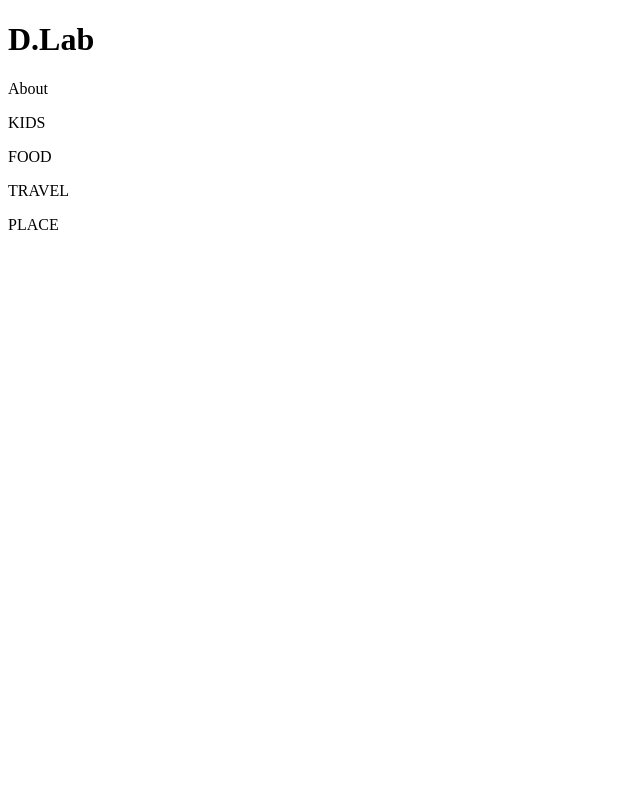
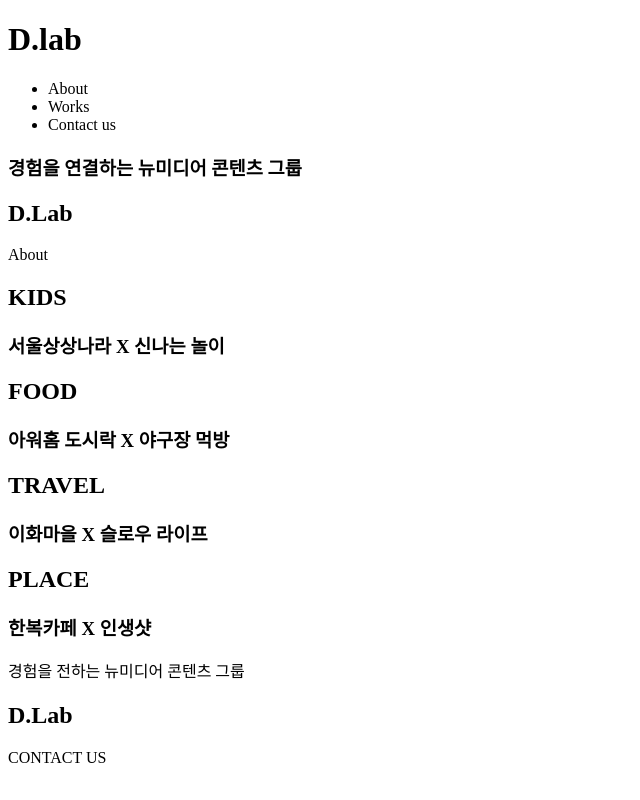
Before and after one commit to rubatocantabile/Creatinig_a_Website_Exercise, a plain HTML site: page 한초롱/index.html in a window 1280 px wide. Shown: the whole page, without its empty margins (0-640 px from the left). Drawn offline with nearby package versions, Linux system fonts and the light colour scheme; files that its build step writes are made by us from their sources.

Commit message:
index.html 커밋!
SSH 등록 후 테스트

```diff
--- a/한초롱/index.html
+++ b/한초롱/index.html
@@ -4,27 +4,48 @@
   <meta charset="UTF-8">
   <meta name="viewport" content="width=device-width, initial-scale=1.0">
   <meta http-equiv="X-UA-Compatible" content="ie=edge">
-  <title>Document</title>
+  <link rel="stylesheet" href="style.css">
+  <title>D.Lab</title>
 </head>
+
 <body>
+  <header>
+    <div>
+      <h1>D.lab</h1>
+      <ul>
+        <li>About</li>
+        <li>Works</li>
+        <li>Contact us</li>
+      </ul>
+    </div>
+  </header>
   <div>
-    <h1>D.Lab</h1>
-    <p>About</p>
+    <h3>경험을 연결하는 뉴미디어 콘텐츠 그룹</h3>
+    <h2>D.Lab</h2>
+    <div>About</div>
   </div>
   <div>
-    <p>KIDS</p>
+    <H2>KIDS</H2>
+    <h3>서울상상나라 X 신나는 놀이</h3>
   </div>
   <div>
-   <p>FOOD</p>
+    <h2>FOOD</h2>
+    <h3>아워홈 도시락 X 야구장 먹방</h3>
+    </div>
+    <div>
+        <H2>TRAVEL</H2>
+        <h3>이화마을 X 슬로우 라이프</h3>
   </div>
   <div>
-    <P>TRAVEL</P>
+      <H2>PLACE</H2>
+      <h3>한복카페 X 인생샷</h3>
   </div>
-  <div>
-    <p>PLACE</p>
-  </div>
-
-
-
+  <footer>
+    <p>경험을 전하는 뉴미디어 콘텐츠 그룹</p>
+    <h2>D.Lab</h2>
+    <p>
+      CONTACT US
+    </p>
+  </footer>
 </body>
 </html>
```
